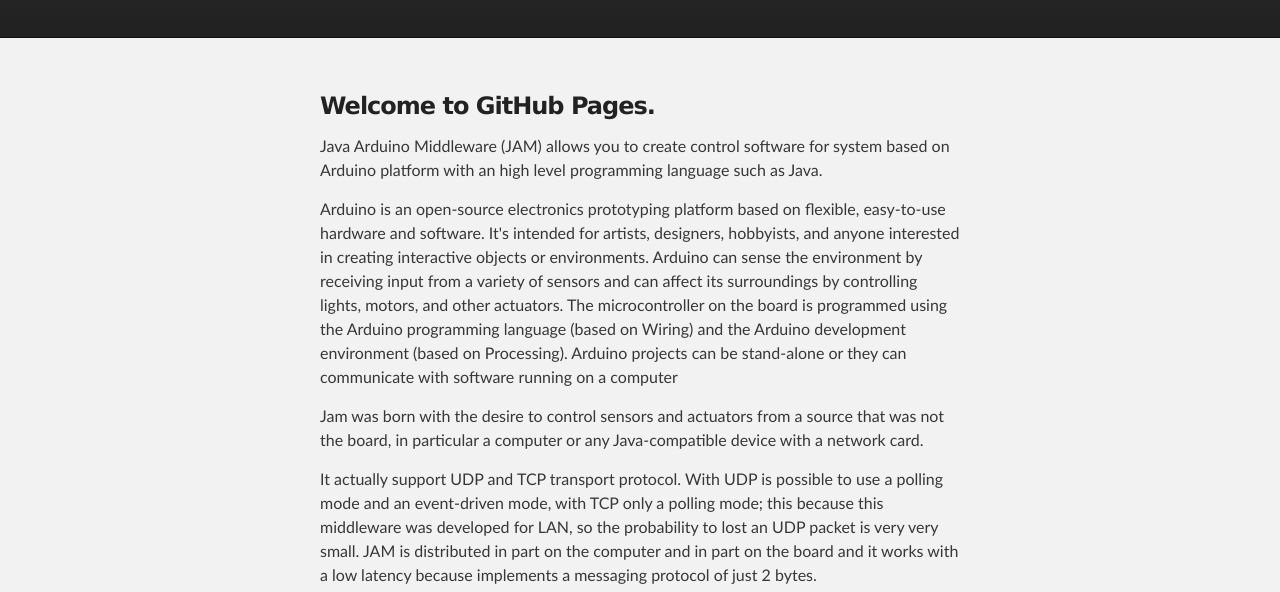
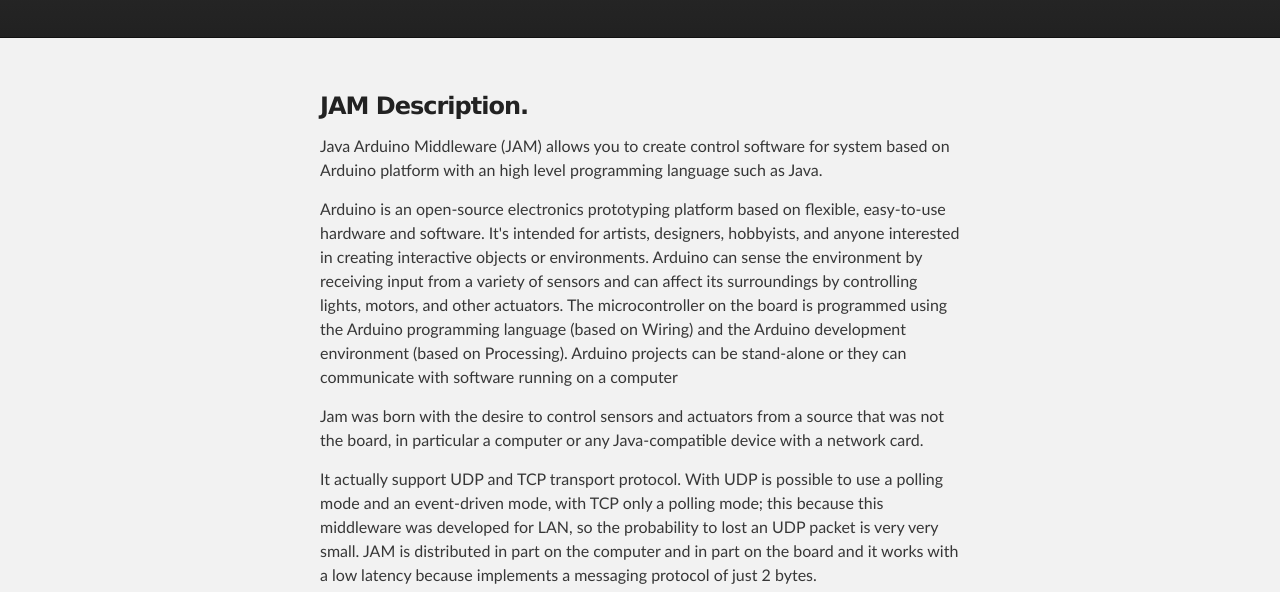
Before and after one commit to lorenzocorneo/JAM, a plain HTML site: page index.html in a window 1280 px wide. Shown: the part 208-800 px from the top of the page. Drawn offline with Linux system fonts and the light colour scheme.

Commit message:
Update index.html

```diff
--- a/index.html
+++ b/index.html
@@ -27,7 +27,7 @@
     <!-- MAIN CONTENT -->
     <div id="main_content_wrap" class="outer">
       <section id="main_content" class="inner">
-        <h3>Welcome to GitHub Pages.</h3>
+        <h3>JAM Description.</h3>
 
 <p>Java Arduino Middleware (JAM) allows you to create control software for system based on Arduino platform with an high level programming language such as Java.</p>
 <p>Arduino is an open-source electronics prototyping platform based on flexible, easy-to-use hardware and software. It's intended for artists, designers, hobbyists, and anyone interested in creating interactive objects or environments. Arduino can sense the environment by receiving input from a variety of sensors and can affect its surroundings by controlling lights, motors, and other actuators. The microcontroller on the board is programmed using the Arduino programming language (based on Wiring) and the Arduino development environment (based on Processing). Arduino projects can be stand-alone or they can communicate with software running on a computer</p>
```
